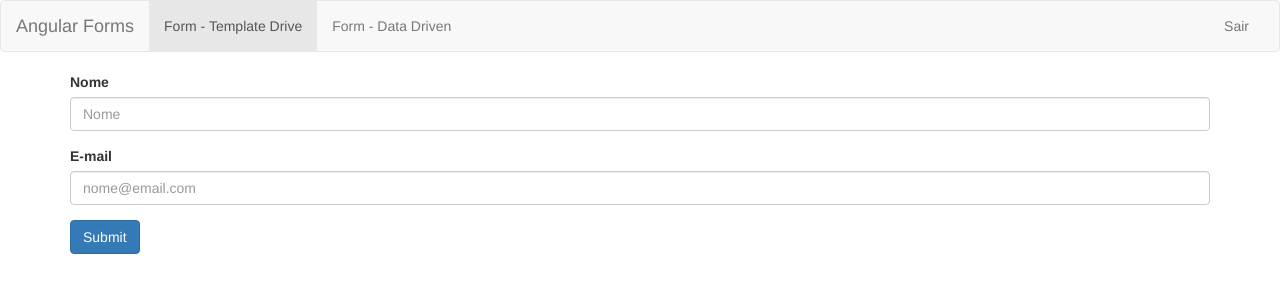
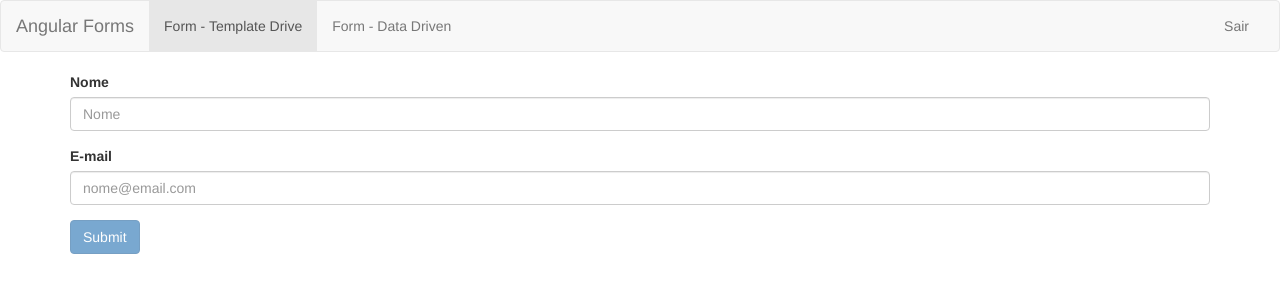
Before and after one commit to paulo-nazareth/curso_angular_v2, an Angular app in the folder forms/: page /templateForm in a window 1280 px wide. Shown: the top 300 px of the page. Built offline with nearby package versions, Linux system fonts and the light colour scheme.

Commit message:
Curso de Angular - 80# Forms (Template Driven) Desabilitando o Botão de Submit para Formulário Inválido

```diff
--- a/forms/src/app/template-form/template-form.component.html
+++ b/forms/src/app/template-form/template-form.component.html
@@ -25,8 +25,9 @@
       <!-- pattern="^[\w-\.]+@([\w-]+\.)+[\w-]{2,4}$"
        no angular4 apenas email -->
       <div class="alert alert-danger" role="alert"
-       *ngIf="email.touched && !email.valid">Preenchimento do e-mail obrigatório!
+       *ngIf="email.touched && !email.valid">E-mail inválido!
       </div>
   </div>
-  <button type="submit" class="btn btn-primary">Submit</button>
+  <button type="submit" class="btn btn-primary"
+    [disabled]="!f.valid">Submit</button>
 </form>
```
